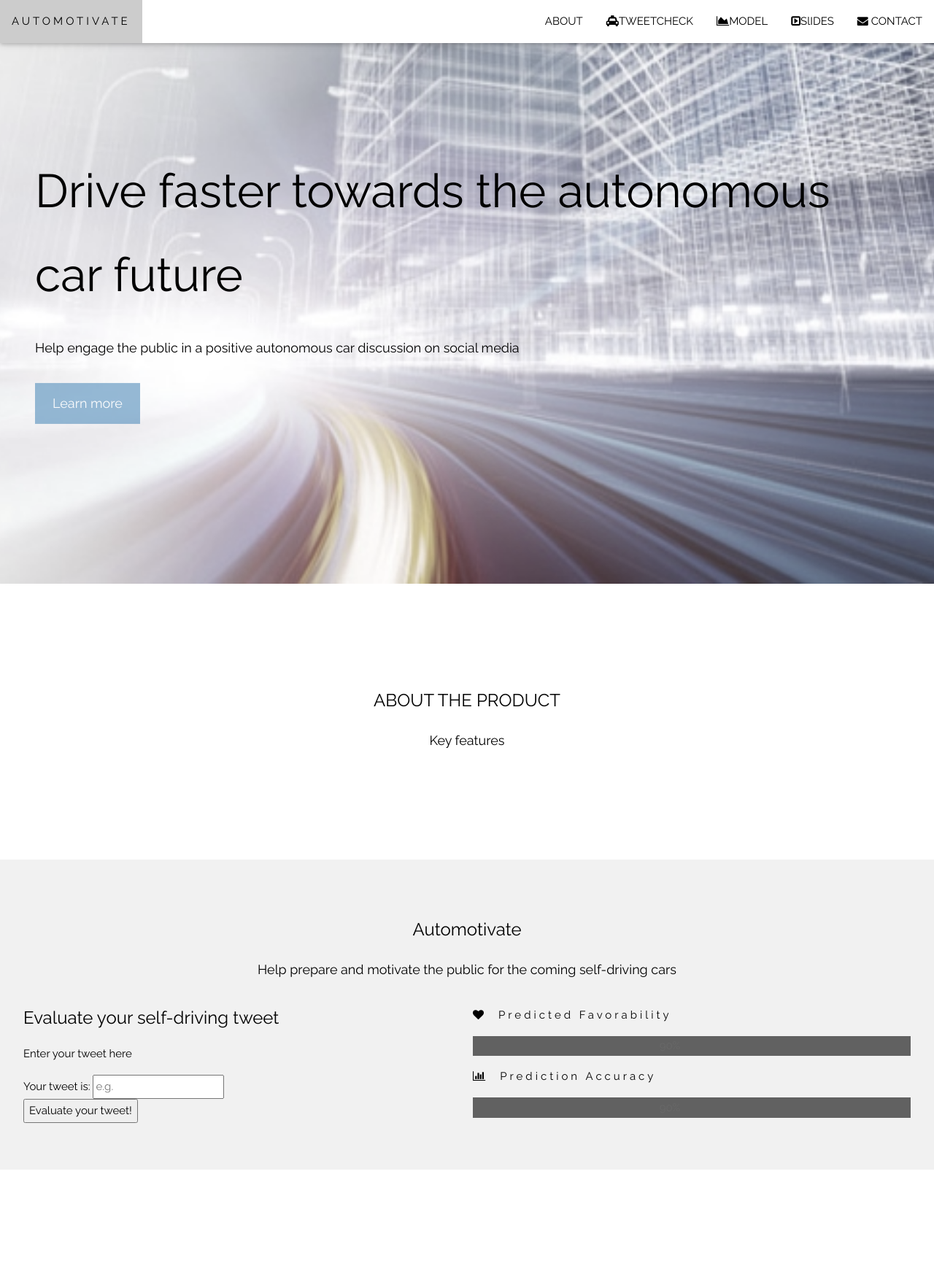
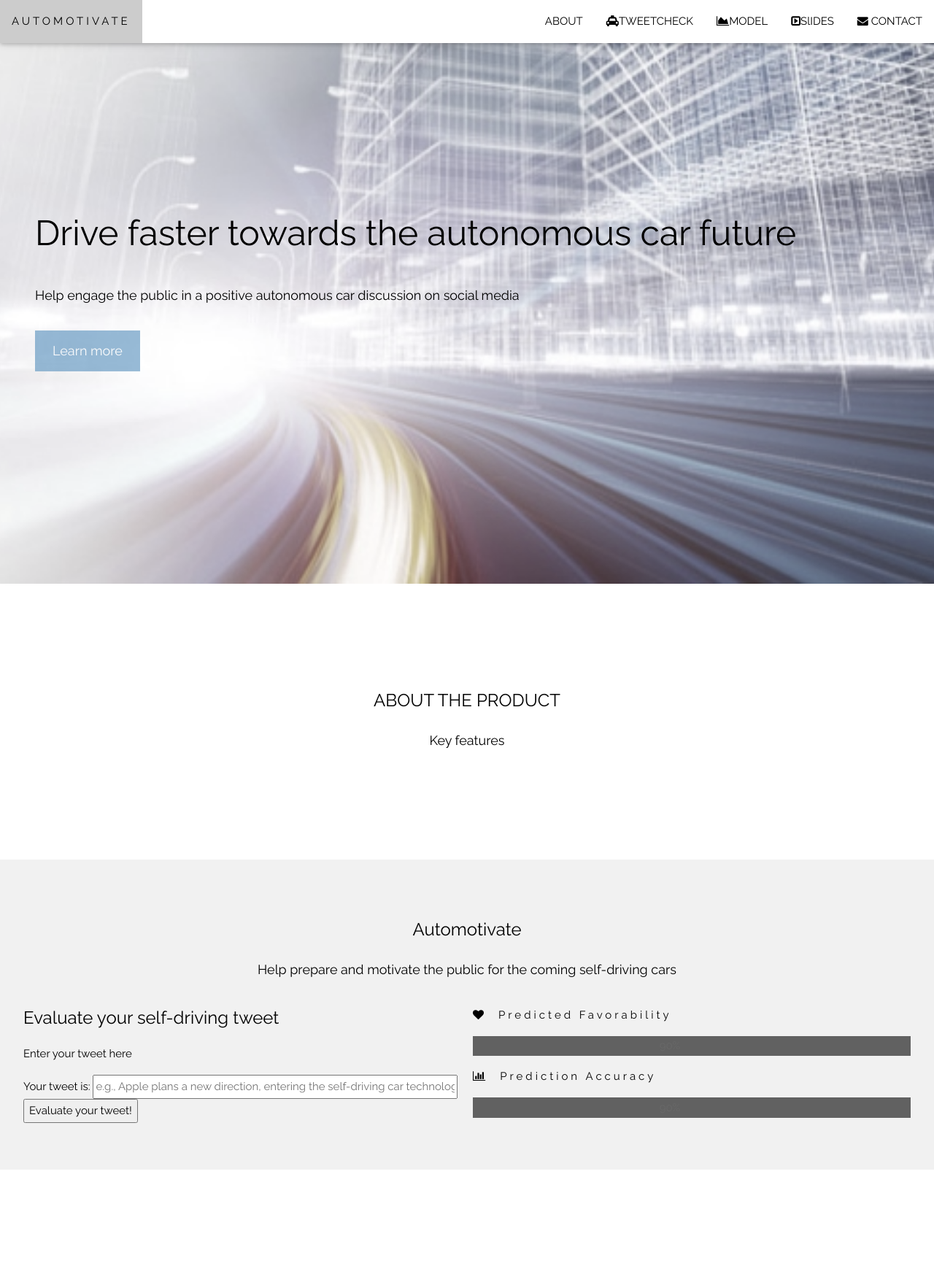
Before and after one commit to khabboud/insight-webapp, a Flask app: page / in a window 1280 px wide. Shown: the top 1746 px of the page at 73% size. Run offline with Flask 2, Linux system fonts and the light colour scheme; some libraries are stand-ins or nearby versions.

Commit message:
changed input file, textbox size and title font size

```diff
--- a/myFlask/templates/input.html
+++ b/myFlask/templates/input.html
@@ -57,7 +57,7 @@ body, html {
 <!-- Header with full-height image -->
 <header class="bgimg-1 w3-display-container w3-grayscale-min" id="home">
   <div class="w3-display-left w3-text-navy" style="padding:48px">
-    <span class="w3-jumbo w3-hide-small">Drive faster towards the autonomous car future</span><br>
+    <span class="w3-xxxlarge w3-hide-small">Drive faster towards the autonomous car future</span><br>
     <span class="w3-xxlarge w3-hide-large w3-hide-medium">Drive faster towards the autonomous car future</span><br>
     <span class="w3-large">Help engage the public in a positive autonomous car discussion on social media</span>
     <p><a href="#about" class="w3-button w3-blue w3-padding-large w3-large w3-margin-top w3-opacity w3-hover-opacity-off">Learn more</a></p>
@@ -87,7 +87,7 @@ body, html {
           <form  action="/output#work" method="GET">
             <div class="form-group">
               <label for="tweet">Your tweet is:</label>
-              <input type="text" id="tweet" name='tweet' placeholder="e.g. ">
+              <input style="width:500px" type="text" id="tweet" name='tweet' placeholder="e.g., Apple plans a new direction, entering the self-driving car technology">
             </div>
             <div>
               <button type="submit" class="btn btn-default btn-lg">Evaluate your tweet!</button>
@@ -120,12 +120,12 @@ body, html {
 <!-- Contact Section -->
 <div class="w3-container w3-white" style="padding:128px 16px" id="contact">
   <h3 class="w3-center">CONTACT</h3>
-  <p class="w3-center w3-large">For any questions:</p>
+  <p class="w3-center w3-large">For any questions contact Khadige Abboud at:</p>
   <div class="w3-row-padding" style="margin-top:64px">
     <div class="w3-half">
+      <p><i class="fa fa-envelope fa-fw w3-xxlarge w3-margin-right"> </i> Email: khabboud@engmail.uwaterloo.ca</p>
+      <p><i class="fa fa-phone fa-fw w3-xxlarge w3-margin-right"></i> Phone: +6172301955</p>
       <p><i class="fa fa-map-marker fa-fw w3-xxlarge w3-margin-right"></i> Cambridge, MA, US</p>
-      <p><i class="fa fa-phone fa-fw w3-xxlarge w3-margin-right"></i> Phone: +6172301955</p>
-      <p><i class="fa fa-envelope fa-fw w3-xxlarge w3-margin-right"> </i> Email: khabboud@engmail.uwaterloo.ca</p>
       <p><a href="http://www.eng.uwaterloo.ca/~khabboud/"><i class="fa fa-user-o fa-fw w3-xxlarge w3-margin-right"> </i> Personal website</p>
       <p><a href="https://www.linkedin.com/in/khabboud/"><i class="fa fa-linkedin  fa-fw w3-xxlarge w3-margin-right"> </i> LinkedIn profile</p>
       <br>
```
